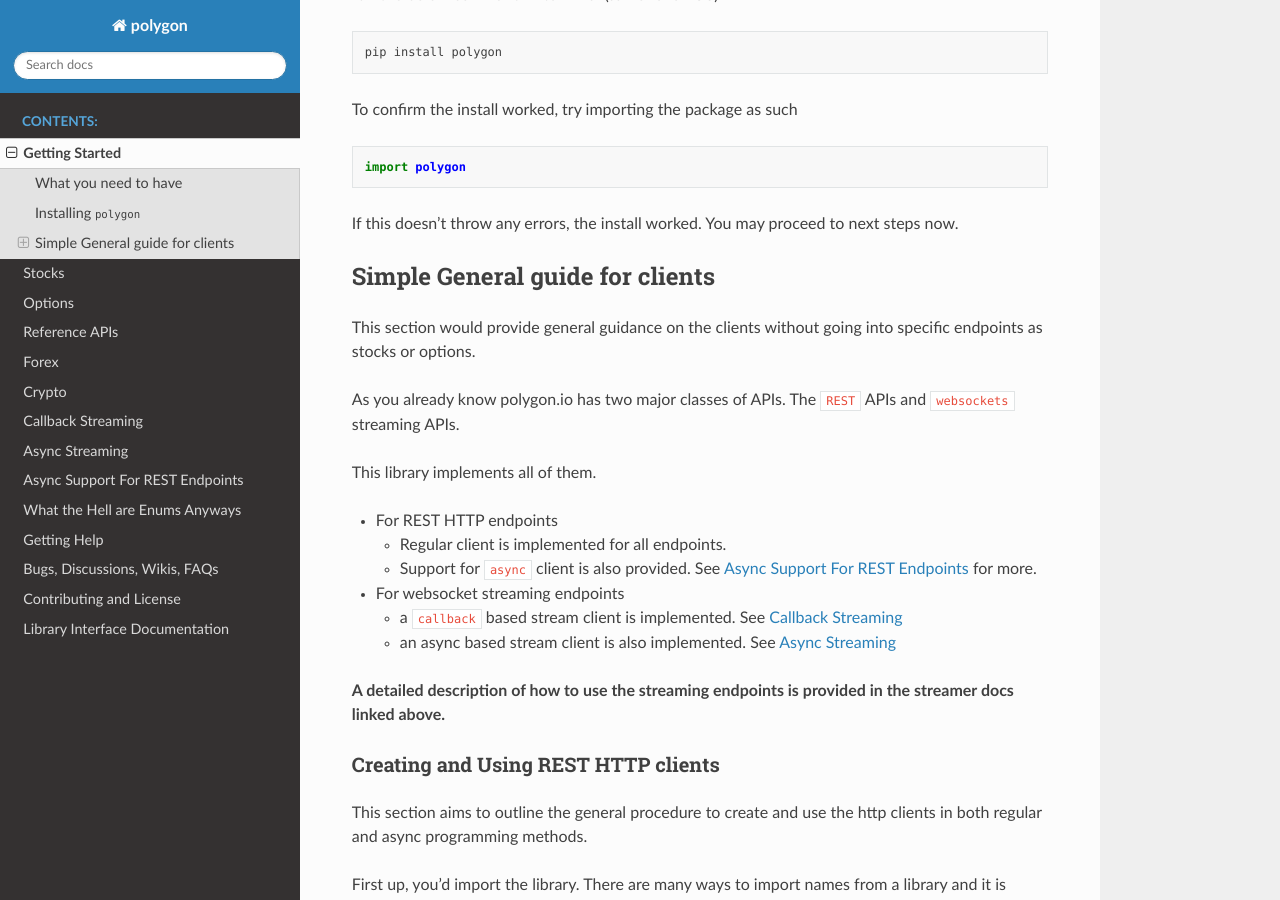
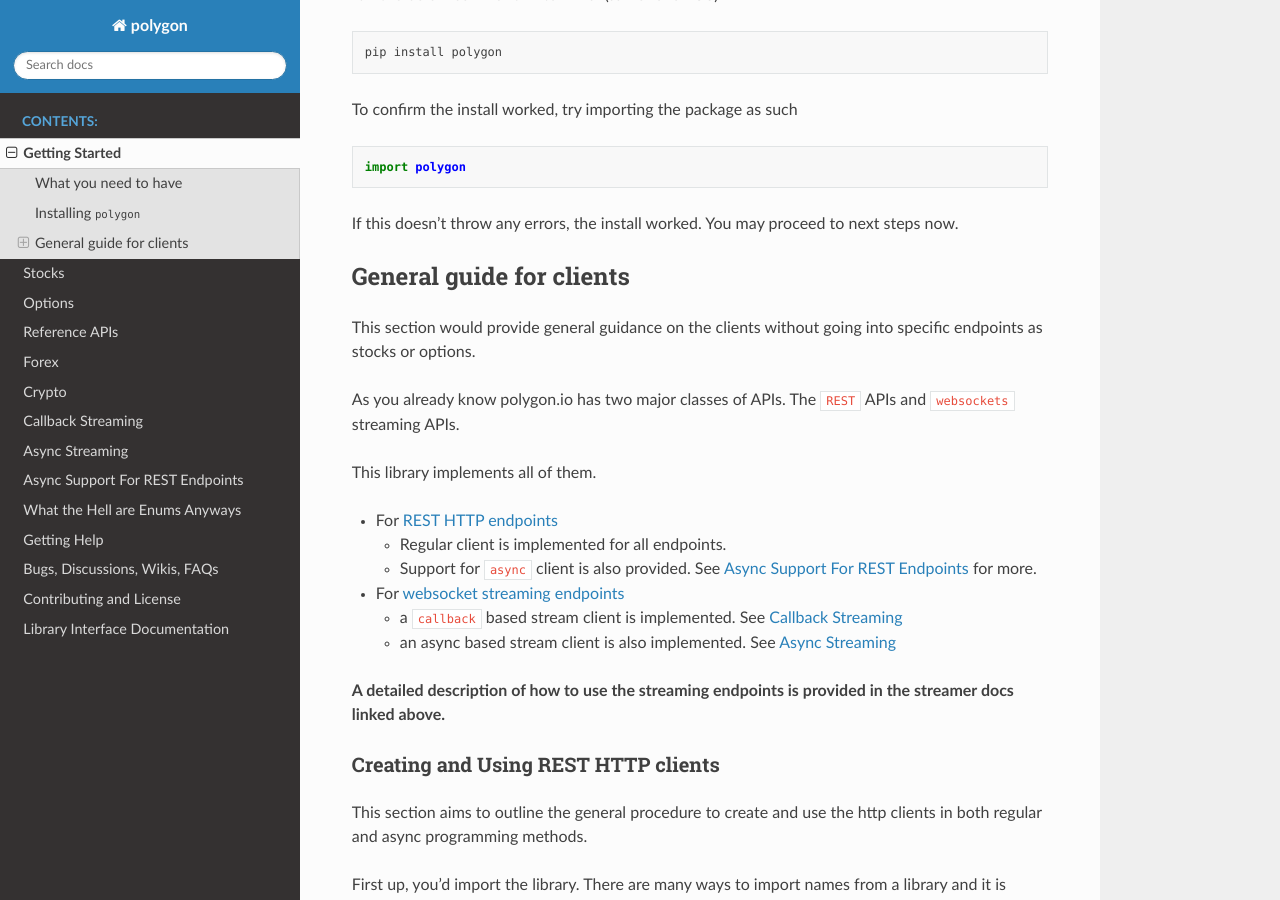
Before and after one commit to pssolanki111/polygon, a Sphinx documentation site: the page built from docs/Getting-Started.rst, in a window 1280 px wide and 900 px high, scrolled down 556 px. Built offline with Sphinx 7.4.7 and the Read the Docs theme 2.0.0, drawn with Linux system fonts in a browser that asks for light colours.

```diff
--- a/docs/Getting-Started.rst
+++ b/docs/Getting-Started.rst
@@ -35,20 +35,20 @@ If this doesn't throw any errors, the install worked. You may proceed to next st
 
 .. _create_and_use_header:
 
-Simple General guide for clients
---------------------------------
+General guide for clients
+-------------------------
 This section would provide general guidance on the clients without going into specific endpoints as stocks or options.
 
 As you already know polygon.io has two major classes of APIs. The ``REST`` APIs and ``websockets`` streaming APIs.
 
 This library implements all of them.
 
-- For REST HTTP endpoints
+- For `REST HTTP endpoints <https://polygon.io/docs/getting-started>`__
 
   + Regular client is implemented for all endpoints.
   + Support for ``async`` client is also provided. See :ref:`async_support_header` for more.
 
-- For websocket streaming endpoints
+- For `websocket streaming endpoints <https://polygon.io/docs/websockets/getting-started>`__
 
   + a ``callback`` based stream client is implemented. See :ref:`callback_streaming_header`
   + an async based stream client is also implemented. See :ref:`async_streaming_header`
```
